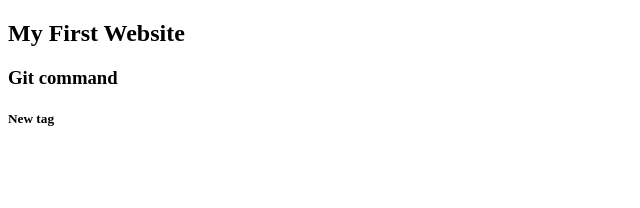
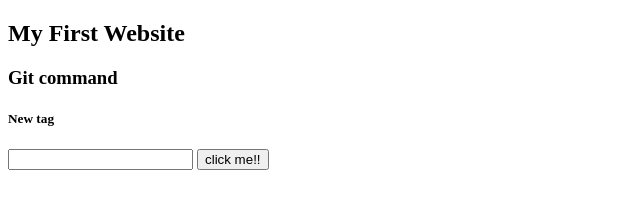
Before and after one commit to MrFr2194/my-first-website, a plain HTML site: page index.html in a window 1280 px wide. Shown: the whole page, without its empty margins (0-640 px from the left). Drawn offline with Linux system fonts and the light colour scheme.

Commit message:
add button

```diff
--- a/index.html
+++ b/index.html
@@ -9,5 +9,11 @@
     <h2>My First Website</h2>
     <h3>Git command</h3>
     <h5>New tag</h5>
+
+<input type="text">
+<button>click me!!</button>
+
+
+
 </body>
 </html>
```
